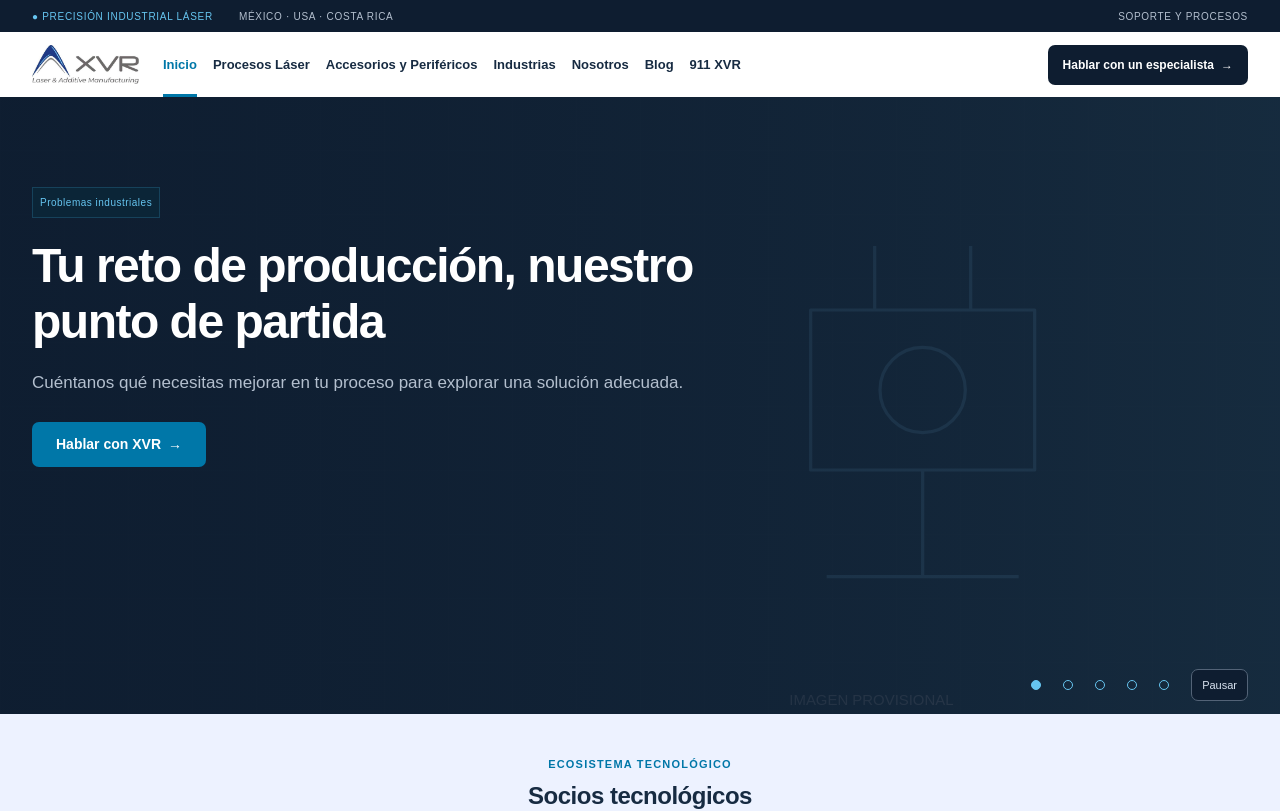
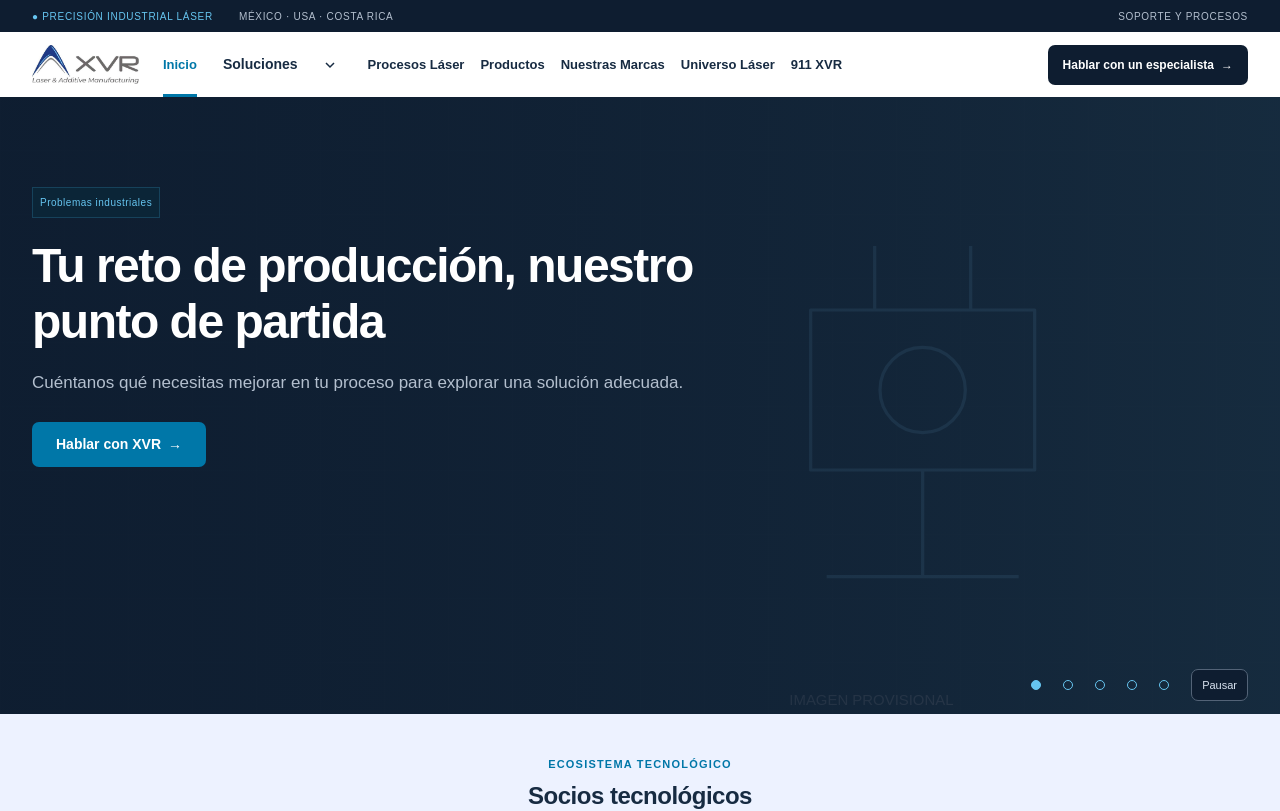
Before and after one commit to GonzaloTT/xvr-web, a React (Vite) app: page / in a window 1280 px wide. Shown: the top 811 px of the page. Built offline with nearby package versions, Linux system fonts and the light colour scheme.

Commit message:
feat(header): add accessible industry dropdown

```diff
--- /dev/null
+++ b/src/components/Header/Header.css
@@ -0,0 +1,22 @@
+/* Split link/disclosure: normal links keep native keyboard navigation. */
+.industry-navigation { position: relative; flex-shrink: 0; }
+.industry-navigation-label { display: flex; align-items: center; }
+.industry-navigation-label > a { display: flex; align-items: center; min-height: 65px; font-size: 13px; font-weight: 600; white-space: nowrap; }
+.industry-navigation-label > a[aria-current] { color: var(--blue); }
+.industry-navigation-toggle { display: flex; align-items: center; justify-content: center; min-width: 32px; min-height: 44px; padding: 6px; border: 0; border-radius: var(--radius-sm); background: transparent; color: var(--ink); }
+.industry-navigation-toggle:hover, .industry-navigation-toggle[aria-expanded=true] { background: var(--surface-blue); color: var(--blue); }
+.industry-navigation-links { position: absolute; top: 100%; left: 0; z-index: 60; width: 310px; max-width: calc(100vw - 40px); margin: 0; padding: 8px; list-style: none; border: 1px solid var(--border); border-radius: var(--radius-md); box-shadow: var(--card-hover-shadow); background: var(--white); }
+.industry-navigation-links[hidden] { display: none; }
+.industry-navigation-links a { display: block; padding: 12px; font-size: 14px; line-height: 1.4; border-radius: var(--radius-sm); }
+.industry-navigation-links a:hover, .industry-navigation-links a[aria-current] { background: var(--surface-blue); color: var(--blue); }
+@media (min-width: 1351px) {
+  .site-header .main-nav { flex-wrap: nowrap; overflow: visible; }
+  .site-header .header-cta { flex-shrink: 0; }
+}
+@media (max-width: 1350px) {
+  .industry-navigation-label { justify-content: space-between; }
+  .industry-navigation-label > a { min-height: 46px; padding-inline: 10px; font-size: 14px; flex: 1; }
+  .industry-navigation-toggle { min-width: 44px; }
+  .industry-navigation-links { position: static; width: 100%; max-width: none; box-shadow: none; margin-bottom: 8px; }
+  .site-header .main-nav { box-sizing: border-box; }
+}
--- a/src/components/Header/Header.jsx
+++ b/src/components/Header/Header.jsx
@@ -1,20 +1,41 @@
 import { useEffect, useRef, useState } from 'react';
 import { Link, useLocation } from 'react-router-dom';
 
+import { industries } from '../../data/industriesData';
+import './Header.css';
 import { company } from '../../data/homeData';
 import { navigation, paths } from '../../routes/paths';
 import { assetUrl } from '../../utils/assetUrl';
 
 export default function Header() {
   const [open, setOpen] = useState(false);
+  const [industriesOpen, setIndustriesOpen] = useState(false);
+  const industryGroup = useRef(null);
+  const industryToggle = useRef(null);
   const location = useLocation();
+  const closeNavigation = () => { setOpen(false); setIndustriesOpen(false); };
   const toggle = useRef(null);
 
   useEffect(() => {
     setOpen(false);
   }, [location]);
 
+  useEffect(() => {
+    if (!industriesOpen) return;
+    const closeOutside = event => {
+      if (!industryGroup.current?.contains(event.target)) setIndustriesOpen(false);
+    };
+    document.addEventListener('pointerdown', closeOutside);
+    return () => document.removeEventListener('pointerdown', closeOutside);
+  }, [industriesOpen]);
+
   const handleKeyDown = (event) => {
+    if (event.key === 'Escape' && industriesOpen) {
+      event.preventDefault();
+      setIndustriesOpen(false);
+      industryToggle.current?.focus();
+      return;
+    }
     if (event.key === 'Escape' && open) {
       setOpen(false);
       toggle.current?.focus();
@@ -62,7 +83,7 @@ export default function Header() {
           aria-expanded={open}
           aria-controls="main-navigation"
           aria-label={open ? 'Cerrar menú' : 'Abrir menú'}
-          onClick={() => setOpen(!open)}
+          onClick={() => { setOpen(!open); setIndustriesOpen(false); }}
         >
           {open ? '✕' : '☰'}
         </button>
@@ -72,25 +93,33 @@ export default function Header() {
           aria-label="Navegación principal"
           className={`main-nav ${open ? 'is-open' : ''}`}
         >
-          {navigation.map((item) => (
+          {navigation.map((item) => item.to === paths.industries ? (
+            <div key={item.to} className="industry-navigation" ref={industryGroup} onBlur={event => { if (!event.currentTarget.contains(event.relatedTarget)) setIndustriesOpen(false); }}>
+              <div className="industry-navigation-label">
+                <Link to={item.to} aria-current={location.pathname === item.to || location.pathname.startsWith(`${item.to}/`) ? 'page' : undefined} onClick={closeNavigation}>{item.label}</Link>
+                <button ref={industryToggle} type="button" className="industry-navigation-toggle" aria-label="Mostrar u ocultar industrias" aria-expanded={industriesOpen} aria-controls="industry-navigation-links" onClick={() => setIndustriesOpen(value => !value)}>
+                  <svg width="16" height="16" viewBox="0 0 16 16" aria-hidden="true"><path d="m4 6 4 4 4-4" fill="none" stroke="currentColor" strokeWidth="1.5"/></svg>
+                </button>
+              </div>
+              <ul id="industry-navigation-links" className="industry-navigation-links" hidden={!industriesOpen}>
+                {[{ title: 'Ver todas las industrias', href: paths.industries }, ...industries].map(industry => <li key={industry.href}><Link to={industry.href} aria-current={location.pathname === industry.href ? 'page' : undefined} onClick={closeNavigation}>{industry.title}</Link></li>)}
+              </ul>
+            </div>
+          ) : (
             <Link
               key={item.to}
               to={item.to}
               aria-current={
-                `${location.pathname}${location.hash}` === item.to
+                (location.pathname === item.to || (item.to !== paths.home && location.pathname.startsWith(`${item.to}/`)))
                   ? 'page'
                   : undefined
               }
-              onClick={() => setOpen(false)}
+              onClick={closeNavigation}
             >
               {item.label}
             </Link>
           ))}
-
-          <Link
-            className="button button-dark header-cta"
-            to={paths.contact}
-          >
+          <Link className="button button-dark header-cta" to={paths.contact} onClick={closeNavigation}>
             Hablar con un especialista <span aria-hidden="true">→</span>
           </Link>
         </nav>
--- a/src/routes/paths.js
+++ b/src/routes/paths.js
@@ -3,39 +3,25 @@ export const paths = {
   solutions: '/soluciones',
   industries: '/soluciones-industria',
   industry: (slug) => `/soluciones-industria/${slug}`,
-  accessories: '/accesorios-perifericos',
+  accessories: '/productos/accesorios-perifericos',
+  legacyAccessories: '/accesorios-perifericos',
+  brands: '/marcas',
+  brand: slug => `/marcas/${slug}`,
+  products: '/productos',
+  product: slug => `/productos/${slug}`,
+  spareParts: '/refacciones',
+  sparePart: slug => `/refacciones/${slug}`,
   blog: '/blog',
   contact: '/contacto',
   solution: (slug) => `/soluciones/${slug}`,
 };
 
 export const navigation = [
-  {
-    label: 'Inicio',
-    to: paths.home,
-  },
-  {
-    label: 'Procesos Láser',
-    to: paths.solutions,
-  },
-  {
-    label: 'Accesorios y Periféricos',
-    to: paths.accessories,
-  },
-  {
-    label: 'Industrias',
-    to: paths.industries,
-  },
-  {
-    label: 'Nosotros',
-    to: '/#nosotros',
-  },
-  {
-    label: 'Blog',
-    to: paths.blog,
-  },
-  {
-    label: '911 XVR',
-    to: paths.contact,
-  },
+  { label: 'Inicio', to: paths.home },
+  { label: 'Soluciones', to: paths.industries },
+  { label: 'Procesos Láser', to: paths.solutions },
+  { label: 'Productos', to: paths.products },
+  { label: 'Nuestras Marcas', to: paths.brands },
+  { label: 'Universo Láser', to: paths.blog },
+  { label: '911 XVR', to: paths.contact },
 ];
```
